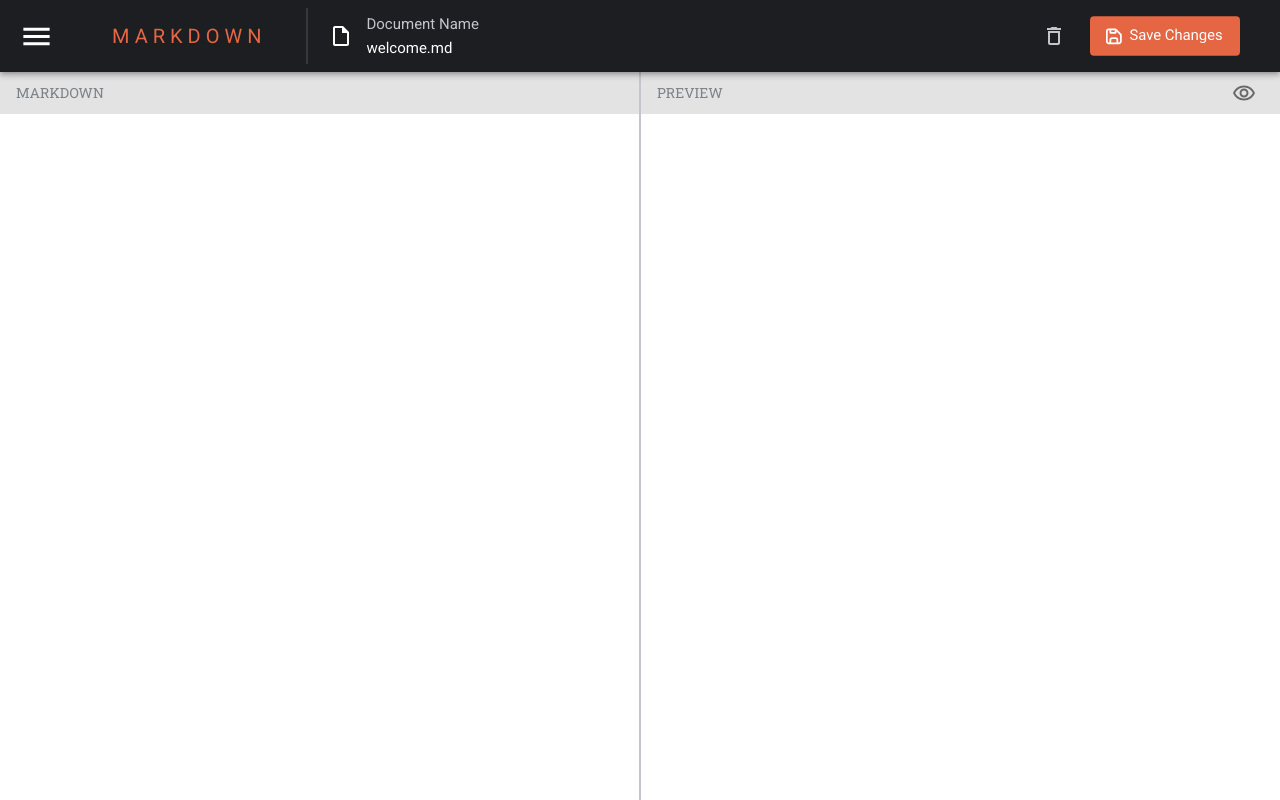
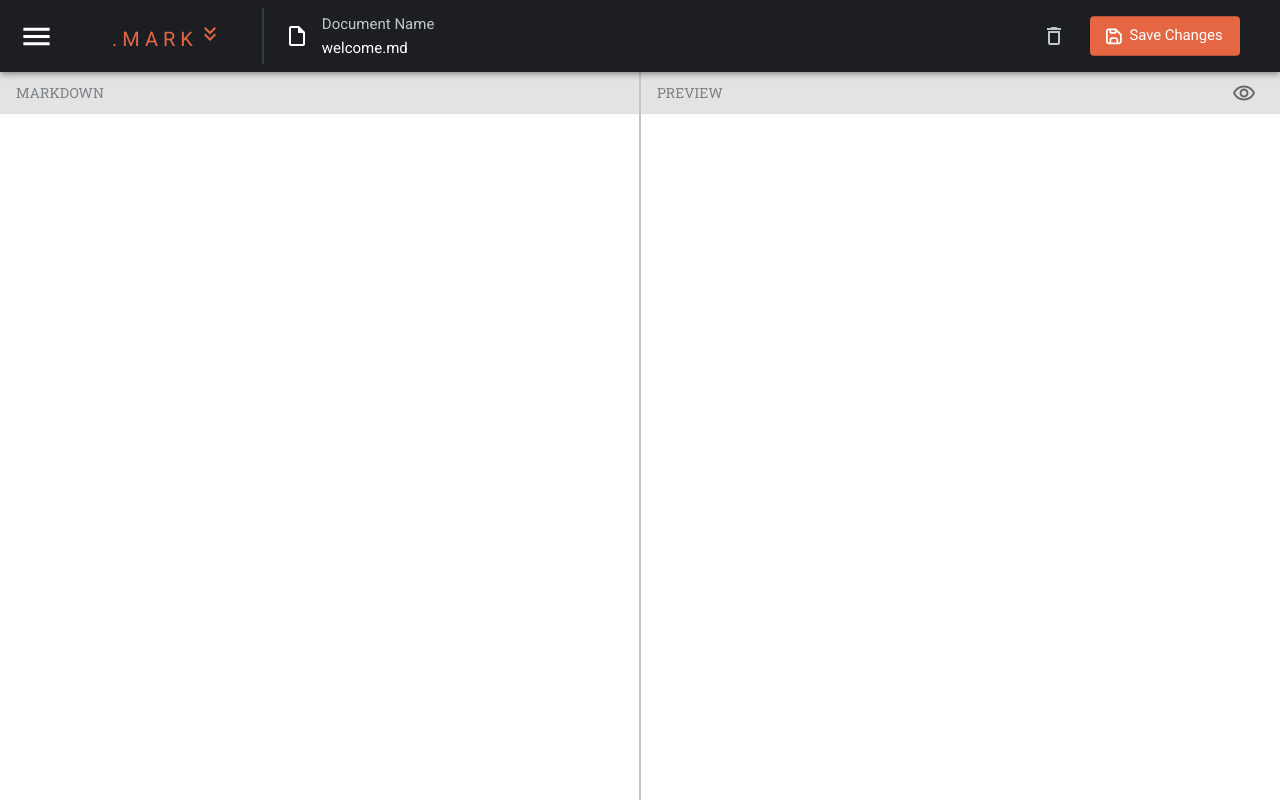
Before and after one commit to jpal91/markdown-nextjs, a Next.js app: page / in a window 1280 px wide. Built offline with nearby package versions, Linux system fonts and the light colour scheme.

Commit message:
added header I liked, continuing from this branch

```diff
--- a/components/NavBar/index.js
+++ b/components/NavBar/index.js
@@ -14,6 +14,7 @@ import CloseIcon from "@mui/icons-material/Close";
 import Box from "@mui/material/Box";
 import InsertDriveFileOutlinedIcon from "@mui/icons-material/InsertDriveFileOutlined";
 import DeleteOutlineOutlinedIcon from "@mui/icons-material/DeleteOutlineOutlined";
+import KeyboardDoubleArrowDownIcon from '@mui/icons-material/KeyboardDoubleArrowDown';
 
 import { toggleMenu } from "../../actions/index.js";
 
@@ -79,7 +80,7 @@ const NavBar = (props) => {
               <ButtonBase>
                 <a>
                   <Typography variant="heading">
-                    MARKDOWN
+                    .MARK<KeyboardDoubleArrowDownIcon/>
                   </Typography>
                 </a>
               </ButtonBase>
--- a/pages/index.js
+++ b/pages/index.js
@@ -46,7 +46,7 @@ const Home = (props) => {
                     width: isPreviewMode ? '0%' : "100%",
                     height: "calc(100vh - 114px)",
                     p: isPreviewMode ? 0 : 5,
-                    borderRight: "1px solid",
+                    borderRight: isPreviewMode ? 'none' : "1px solid",
                     borderColor: "primary.vlgray",
                 }}
             >
@@ -76,7 +76,7 @@ const Home = (props) => {
                 sx={{
                     width: "100%",
                     height: "calc(100vh - 114px)",
-                    borderLeft: "1px solid",
+                    borderLeft: isPreviewMode ? 'none' : "1px solid",
                     borderColor: "primary.vlgray",
                     flex: "1 1 auto",
                     p: 5,
```
